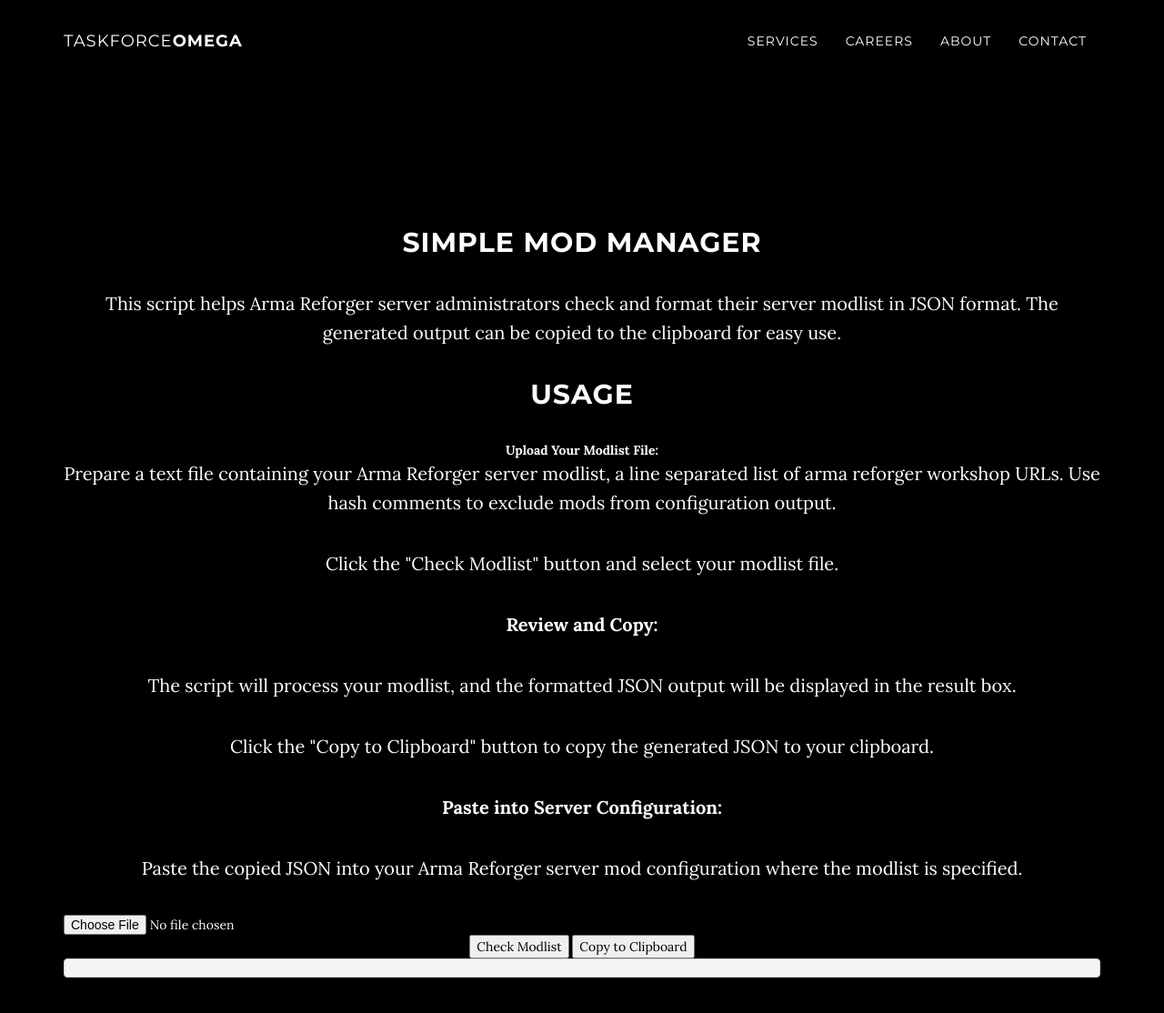
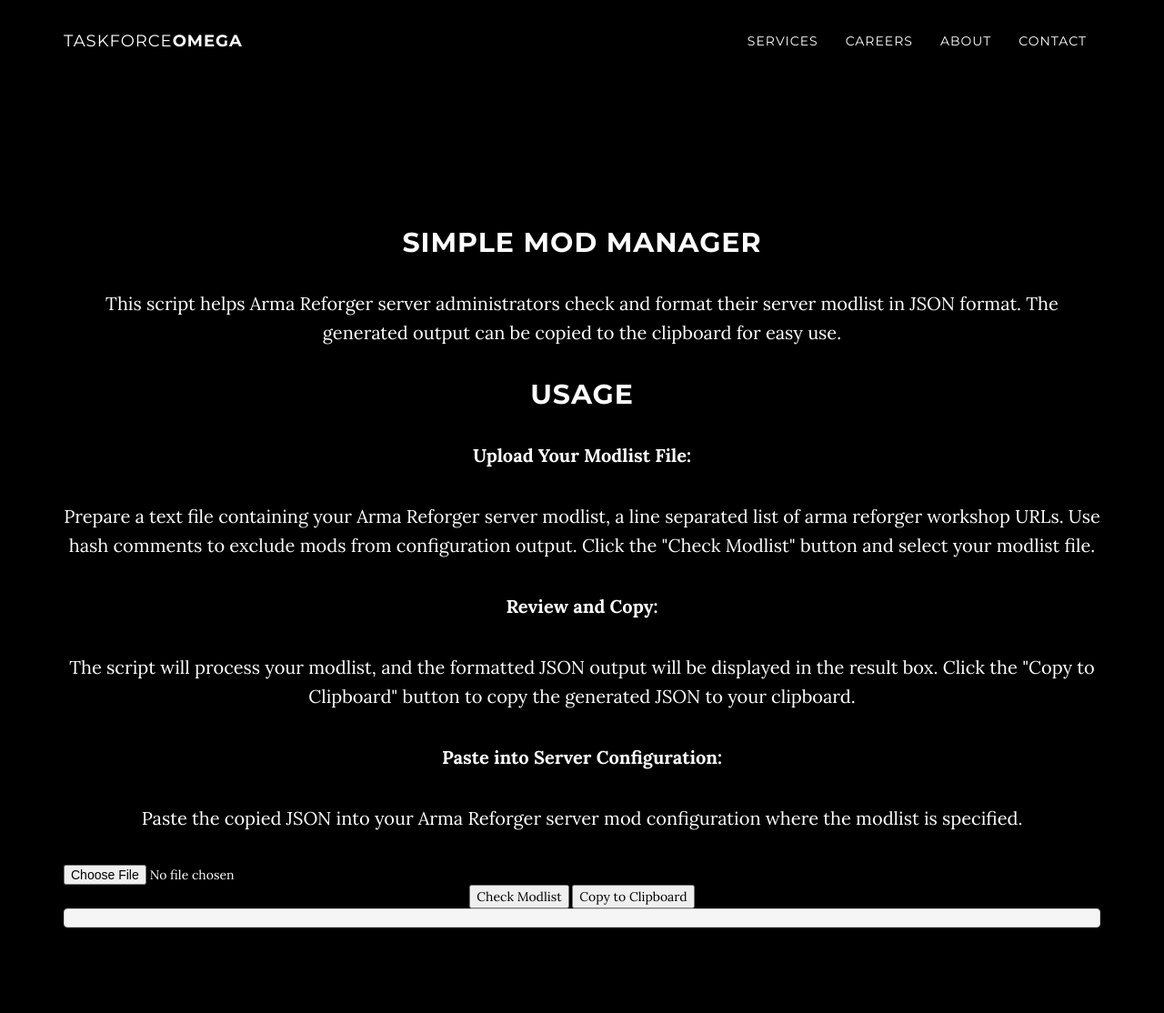
Before and after one commit to taskforceomega/taskforceomega.github.io, a Jekyll site: the page built from mod-manager.html, in a window 1280 px wide and 1135 px high. Shown: the top 1114 px of the window at 91% size. Built offline with Jekyll 4.4.1, drawn with Linux system fonts in a browser that asks for light colours.

```diff
--- a/_includes/mod-manager.html
+++ b/_includes/mod-manager.html
@@ -19,16 +19,13 @@
                   </style>
 
 
-                   <strong>Upload Your Modlist File:</strong>
+                    <p><strong>Upload Your Modlist File:</strong></p>
 
-                    <p>Prepare a text file containing your Arma Reforger server modlist, a line separated list of arma reforger workshop URLs. Use hash comments to exclude mods from configuration output.</p>
-
-                    <p>Click the "Check Modlist" button and select your modlist file.</p>
+                    <p>Prepare a text file containing your Arma Reforger server modlist, a line separated list of arma reforger workshop URLs. Use hash comments to exclude mods from configuration output. Click the "Check Modlist" button and select your modlist file.</p>
 
                     <p><strong>Review and Copy:</strong></p>
 
-                    <p>The script will process your modlist, and the formatted JSON output will be displayed in the result box.</p>
-                    <p>Click the "Copy to Clipboard" button to copy the generated JSON to your clipboard.</p>
+                    <p>The script will process your modlist, and the formatted JSON output will be displayed in the result box. Click the "Copy to Clipboard" button to copy the generated JSON to your clipboard.</p>
                     <p><strong>Paste into Server Configuration:</strong></p>
 
                     <p>Paste the copied JSON into your Arma Reforger server mod configuration where the modlist is specified.</p>
```
